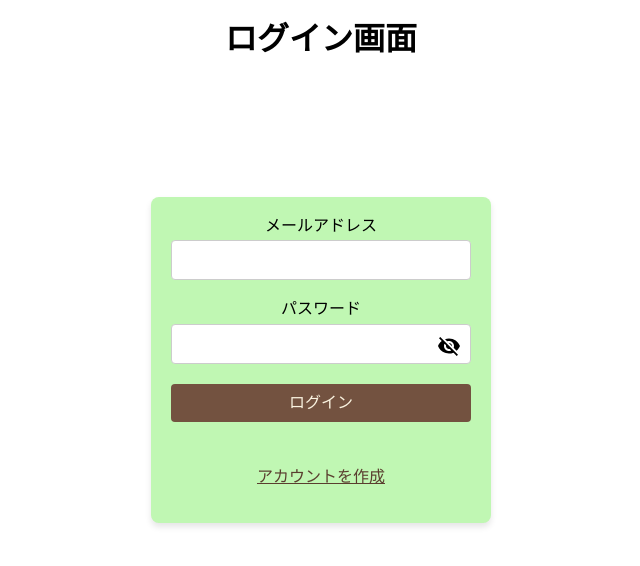
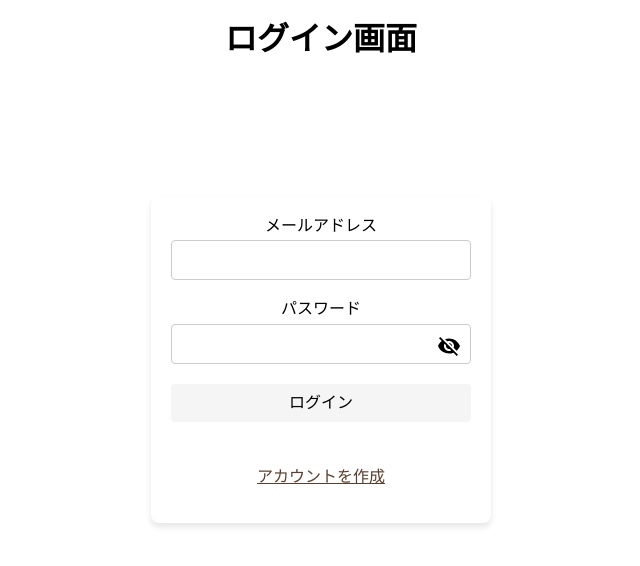
Before and after one commit to kakaz-one/chinese-vocab, a React (Create React App) app: page / in a window 1280 px wide. Shown: the top 566 px of the page, without its empty margins (319-959 px from the left). Built offline with nearby package versions, Linux system fonts and the light colour scheme; no server answers.

Commit message:
change design 03

```diff
--- a/src/components/LoginRegister.css
+++ b/src/components/LoginRegister.css
@@ -12,7 +12,7 @@
 }
 
 .account-form {
-  background-color: #c0f7b3;
+  background-color: white;
   padding: 20px;
   border-radius: 8px;
   box-shadow: 0 4px 6px rgba(0, 0, 0, 0.1);
@@ -36,8 +36,8 @@
 }
 
 .create-button {
-  background-color: #735240;
-  color: #FAF3E0;
+  background-color: whitesmoke;
+  color: black;
   padding: 10px 15px;
   margin-bottom: 30px;
   border: none;
--- a/src/components/Mypage.css
+++ b/src/components/Mypage.css
@@ -14,7 +14,7 @@
   width: 90vw;
   height: 50vh;
   padding: 20px;
-  background-color: #c0f7b3;
+  background-color: white;
   border: 3px #735240 solid;
   border-radius: 20px;
 }
```
